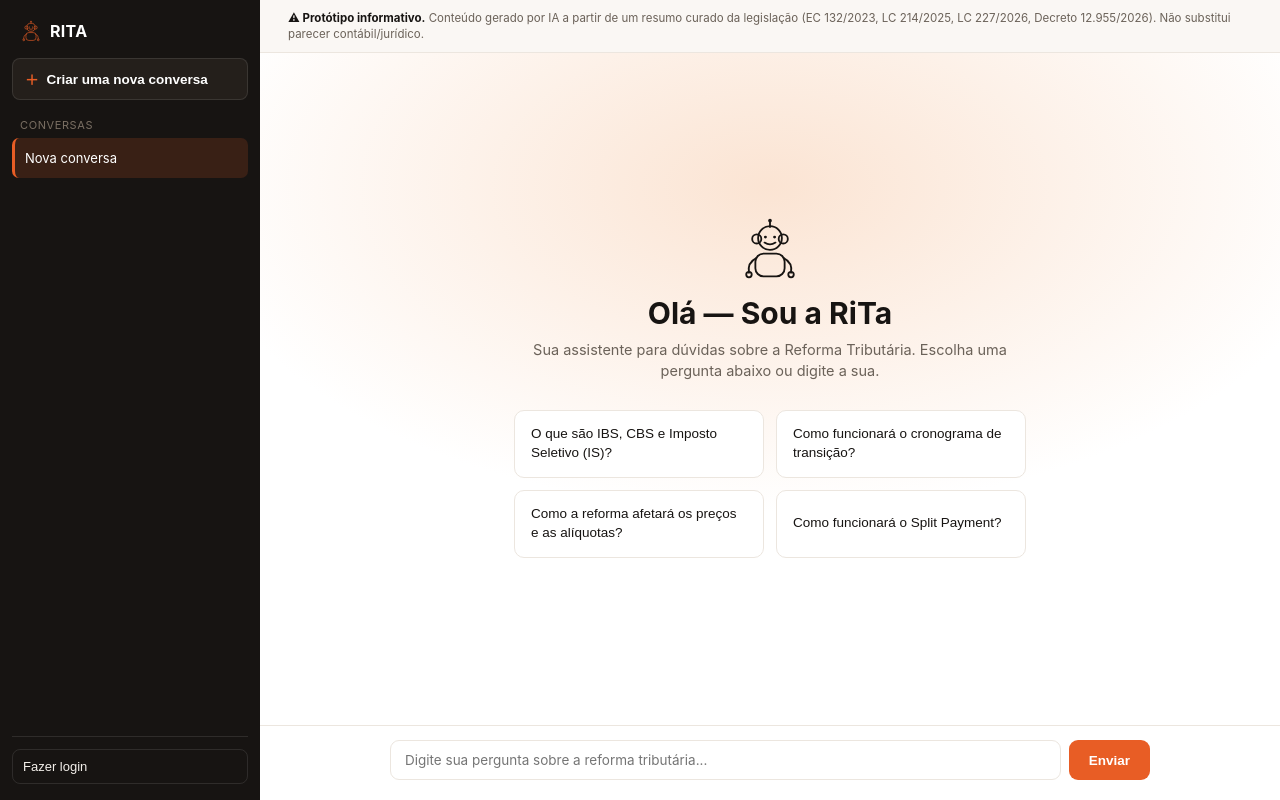
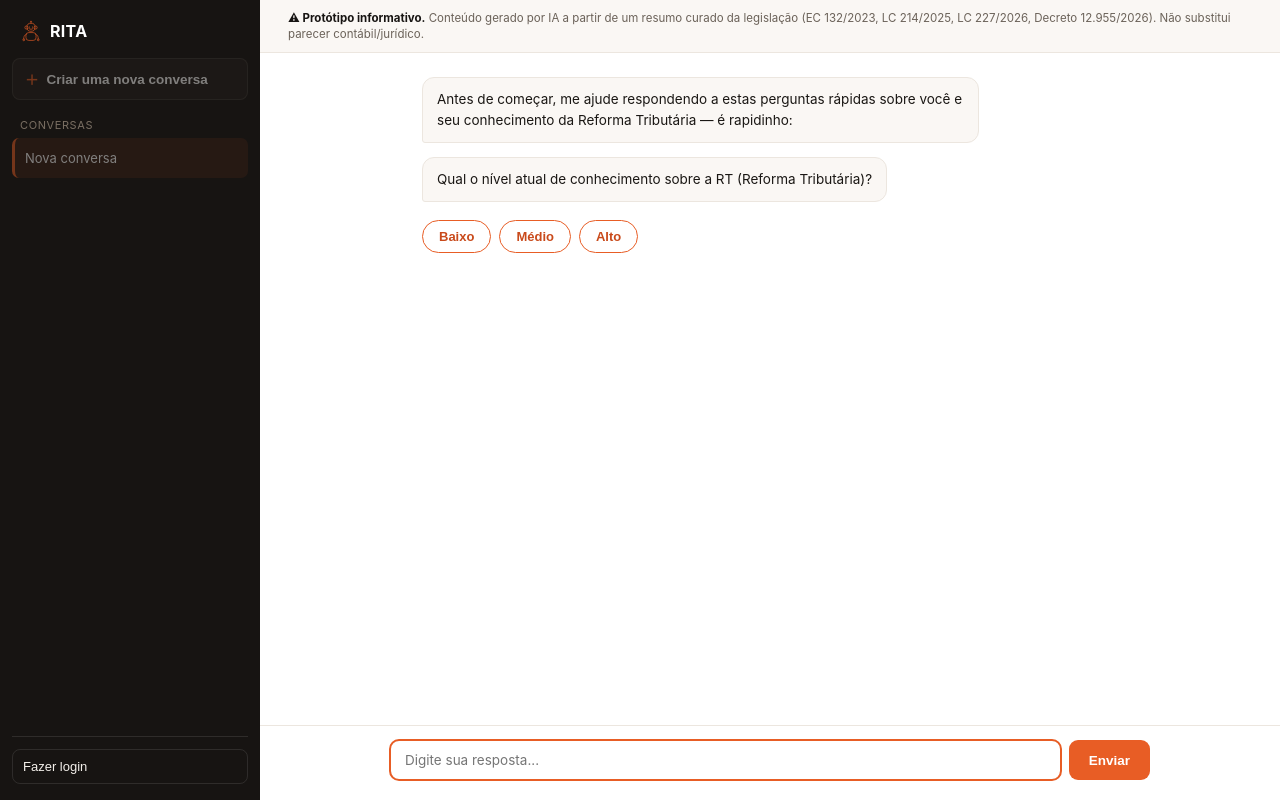
Before and after one commit to phfreitas0308-droid/RIta-1.1, a website: page index.html in a window 1280 px wide. Drawn offline with Linux system fonts and the light colour scheme.

Commit message:
Update index.html

```diff
--- a/index.html
+++ b/index.html
@@ -260,6 +260,25 @@
   }
   .quick-card:hover { border-color: var(--accent); background: #FFF6F0; }
 
+  /* Botões de resposta rápida da pesquisa de perfil obrigatória */
+  .survey-options {
+    display: flex;
+    flex-wrap: wrap;
+    gap: 8px;
+    margin: 4px 0 14px;
+  }
+  .survey-option-btn {
+    padding: 8px 16px;
+    background: #FFFFFF;
+    border: 1px solid var(--accent);
+    color: var(--accent-dark);
+    border-radius: 999px;
+    font-size: 13px;
+    font-weight: 600;
+    cursor: pointer;
+  }
+  .survey-option-btn:hover { background: var(--accent); color: #FFFFFF; }
+
   /* Chat transcript */
   .chat {
     padding: 24px 32px;
@@ -448,25 +467,27 @@ const SUGESTOES = [
 const STORAGE_KEY = "rita_conversations";
 const ACTIVE_KEY = "rita_active_id";
 const USER_KEY = "rita_user";
-const SURVEY_KEY = "rita_survey_v1";
+// v2: mudou de "8 perguntas + identificação, pedidas após o limite de 4
+// perguntas" para "11 perguntas, sem identificação, obrigatórias ANTES de
+// liberar o chat". Trocar a versão da chave força até quem já tinha
+// respondido a pesquisa antiga a responder essa nova.
+const SURVEY_KEY = "rita_survey_v2";
 
-// Perguntas de identificação, feitas só se o visitante ainda não tiver
-// logado (nome/cargo/empresa) — evita perguntar de novo o que o login já
-// coletou. As 8 perguntas de perfil em si vêm depois, sempre.
-const SURVEY_QUESTOES_ID = [
-  { key: "nome", label: "Nome" },
-  { key: "cargo", label: "Cargo" },
-  { key: "empresa", label: "Empresa que Trabalha" },
-];
+// As 11 perguntas obrigatórias feitas ao visitante ANTES de liberar o chat,
+// nessa ordem. "opcoes" (quando presente) faz a RITA mostrar botões de
+// resposta rápida no chat, além de aceitar resposta digitada normalmente.
 const SURVEY_QUESTOES = [
-  { key: "nivelConhecimento", label: "Qual é seu nível atual de conhecimento sobre Reforma Tributária?" },
-  { key: "duvidas", label: "Quais são suas principais dúvidas ou pontos de incerteza sobre reforma tributaria?" },
-  { key: "aprofundar", label: "Em qual aspecto da reforma você gostaria de se aprofundar mais?" },
-  { key: "desafio", label: "Qual é seu principal desafio atual com a implementação?" },
-  { key: "projetos", label: "Você já trabalhou ou está trabalhando em projetos relacionados à adequação da Reforma Tributária?" },
-  { key: "regimeEspecificoGeral", label: "Você está familiarizado com os conceitos da Reforma Específica e Regime Geral?" },
-  { key: "creditamento", label: "Qual é seu grau de familiaridade com as regras de creditamento (CBS/IBS)?" },
-  { key: "frequenciaConsulta", label: "Com que frequência você consulta a legislação da Reforma Tributária (LC 214, Decreto 12.955)?" },
+  { key: "nivelConhecimento", label: "Qual o nível atual de conhecimento sobre a RT (Reforma Tributária)?", opcoes: ["Baixo", "Médio", "Alto"] },
+  { key: "nivelOtimismo", label: "Qual o seu nível de otimismo sobre a RT?", opcoes: ["Baixo", "Médio", "Alto"] },
+  { key: "elementoAprofundar", label: "Em duas palavras, qual é o elemento da RT que você gostaria de se aprofundar mais?" },
+  { key: "principalDesafio", label: "Em duas palavras, qual é o principal desafio com a implementação?" },
+  { key: "elementoIncerteza", label: "Em duas palavras, qual é o principal elemento de incerteza?" },
+  { key: "simplificaAmbienteNegocios", label: "A RT tornará o ambiente de negócios mais simples depois de implementada?", opcoes: ["Sim", "Não"] },
+  { key: "familiaridadeRegimes", label: "Você está familiarizado com os conceitos de Regime Geral e Regime Específico?", opcoes: ["Sim", "Não"] },
+  { key: "bancoNotaFiscal", label: "Com base no seu conhecimento, Banco terá que emitir Nota Fiscal em alguns casos?", opcoes: ["Sim", "Não", "Depende"] },
+  { key: "seguradoraDeducaoSinistros", label: "Com base no seu conhecimento, Seguradora deduzirá sinistros pagos a não contribuintes de IBS e CBS?", opcoes: ["Sim", "Não", "Depende"] },
+  { key: "subadquirentesDeRE", label: "Com base no seu conhecimento, para Meios de Pagamentos, as sub-adquirentes se sujeitarão à DeRE?", opcoes: ["Sim", "Não", "Depende"] },
+  { key: "efeitosReprecificacao", label: "Você identifica efeitos na reprecificação do seu negócio com a RT?", opcoes: ["Sim", "Não"] },
 ];
 const MAX_PERGUNTAS_POR_SESSAO = 4; // limite de perguntas por conversa (também aplicado no servidor, em api/chat.js)
 
@@ -496,14 +517,15 @@ const limitNoteEl = document.getElementById('limitNote');
 const limitNewChatLink = document.getElementById('limitNewChatLink');
 const questionCounterEl = document.getElementById('questionCounter');
 
-// ---------------- PESQUISA DE PERFIL (pós-limite) ----------------
-// Ao atingir o limite de perguntas de uma conversa, a RITA conduz — dentro do
-// próprio chat — as perguntas de SURVEY_QUESTOES (e, se o visitante ainda não
-// tiver logado, também SURVEY_QUESTOES_ID antes delas). É obrigatório
-// responder para poder abrir uma nova conversa; por isso a navegação lateral
-// (nova conversa / trocar de conversa / excluir) fica bloqueada enquanto
-// pesquisaAtiva for true. A pesquisa só é pedida uma vez por navegador —
-// depois de respondida, fica marcada em SURVEY_KEY no localStorage.
+// ---------------- PESQUISA DE PERFIL (obrigatória, logo na entrada) ----------------
+// É a primeira coisa que o visitante faz: antes de liberar o chat, a RITA
+// conduz — dentro do próprio chat — as 11 perguntas de SURVEY_QUESTOES, uma
+// de cada vez (com botões de resposta rápida para as de múltipla escolha).
+// Não pede nome/cargo/empresa — o login continua existindo, mas totalmente
+// separado e opcional, na barra lateral. Enquanto a pesquisa está em
+// andamento, a navegação lateral (nova conversa / trocar / excluir) e o
+// próprio chat ficam bloqueados. É pedida só uma vez por navegador — depois
+// de respondida, fica marcada em SURVEY_KEY no localStorage.
 let pesquisaAtiva = false;
 let pesquisaFila = [];
 let pesquisaRespostas = {};
@@ -521,29 +543,52 @@ function isSurveyCompleted() {
 }
 
 function iniciarPesquisa() {
-  if (pesquisaAtiva) return;
+  if (pesquisaAtiva || isSurveyCompleted()) return;
   pesquisaAtiva = true;
   pesquisaRespostas = {};
+  pesquisaFila = SURVEY_QUESTOES.slice();
 
-  const user = JSON.parse(localStorage.getItem(USER_KEY) || 'null');
-  const jaIdentificado = Boolean(user && user.nome && user.nome.trim());
-  if (jaIdentificado) {
-    pesquisaRespostas.nome = user.nome;
-    pesquisaRespostas.cargo = user.cargo || '';
-    pesquisaRespostas.empresa = user.empresa || '';
-    pesquisaFila = SURVEY_QUESTOES.slice();
-  } else {
-    pesquisaFila = SURVEY_QUESTOES_ID.concat(SURVEY_QUESTOES);
-  }
+  greetingEl.style.display = 'none';
+  chatEl.style.display = 'flex';
+  setEmptyState(false);
 
-  limitNoteEl.style.display = 'none';
-  addMessageEl('bot', 'Você atingiu o limite de perguntas desta conversa. Antes de abrir uma nova conversa, me ajude respondendo a estas perguntas rápidas sobre você e seu conhecimento da Reforma Tributária:');
-  addMessageEl('bot', pesquisaFila[0].label);
+  addMessageEl('bot', 'Antes de começar, me ajude respondendo a estas perguntas rápidas sobre você e seu conhecimento da Reforma Tributária — é rapidinho:');
+  mostrarPerguntaAtual();
   updateLimitState();
   inputEl.focus();
 }
 
-async function responderPesquisa(texto) {
+function mostrarPerguntaAtual() {
+  const pergunta = pesquisaFila[0];
+  addMessageEl('bot', pergunta.label);
+  if (pergunta.opcoes && pergunta.opcoes.length) {
+    renderOpcoesPesquisa(pergunta.opcoes);
+  }
+}
+
+// Mostra botões de resposta rápida (Sim/Não/Depende, Baixo/Médio/Alto etc.)
+// logo abaixo da pergunta — além deles, o campo de texto normal continua
+// funcionando, para quem preferir digitar a resposta.
+function renderOpcoesPesquisa(opcoes) {
+  const wrap = document.createElement('div');
+  wrap.className = 'survey-options';
+  opcoes.forEach((opt) => {
+    const btn = document.createElement('button');
+    btn.type = 'button';
+    btn.className = 'survey-option-btn';
+    btn.textContent = opt;
+    btn.onclick = () => {
+      if (!pesquisaAtiva) return;
+      wrap.remove();
+      submeterRespostaPesquisa(opt);
+    };
+    wrap.appendChild(btn);
+  });
+  chatEl.appendChild(wrap);
+  chatEl.scrollTop = chatEl.scrollHeight;
+}
+
+async function submeterRespostaPesquisa(texto) {
   const pergunta = pesquisaFila.shift();
   pesquisaRespostas[pergunta.key] = texto;
   addMessageEl('user', texto);
@@ -551,20 +596,32 @@ async function responderPesquisa(texto) {
   if (pesquisaFila.length === 0) {
     await finalizarPesquisa();
   } else {
-    addMessageEl('bot', pesquisaFila[0].label);
+    mostrarPerguntaAtual();
   }
 }
 
 async function finalizarPesquisa() {
   pesquisaAtiva = false;
   localStorage.setItem(SURVEY_KEY, JSON.stringify({ completed: true, respondidoEm: new Date().toISOString() }));
-  addMessageEl('bot', 'Obrigada pelas respostas — isso ajuda bastante a melhorar a RITA. Já pode abrir uma nova conversa quando quiser.');
+  addMessageEl('bot', 'Obrigada pelas respostas! Agora você já pode conversar comigo — digite sua pergunta sobre a Reforma Tributária abaixo.');
 
   try {
+    // Se a pessoa já tiver feito login (opcional, na barra lateral), anexa
+    // nome/cargo/empresa à resposta só para ajudar a identificar quem
+    // respondeu — sem perguntar isso de novo na pesquisa.
+    const user = JSON.parse(localStorage.getItem(USER_KEY) || 'null');
+    const respostasComIdentificacao = Object.assign(
+      {
+        nome: (user && user.nome) || '',
+        cargo: (user && user.cargo) || '',
+        empresa: (user && user.empresa) || '',
+      },
+      pesquisaRespostas
+    );
     await fetch('/api/survey', {
       method: 'POST',
       headers: { 'Content-Type': 'application/json' },
-      body: JSON.stringify({ respostas: pesquisaRespostas })
+      body: JSON.stringify({ respostas: respostasComIdentificacao })
     });
   } catch (err) {
     // não bloqueia a experiência do visitante se o registro no servidor falhar
@@ -641,11 +698,14 @@ function updateLimitState() {
   const count = countPerguntas(conv);
   const atingiuLimite = count >= MAX_PERGUNTAS_POR_SESSAO;
 
-  // Se o limite foi atingido e a pesquisa de perfil ainda não foi respondida
-  // neste navegador, a RITA assume a condução da conversa (iniciarPesquisa) —
-  // isso reaproveita a mesma caixa de texto, então ela não pode ficar
-  // desabilitada nesse caso.
-  if (atingiuLimite && !isSurveyCompleted() && !pesquisaAtiva) {
+  // A pesquisa de perfil é obrigatória ANTES de liberar o chat (não depende
+  // mais do limite de perguntas) — enquanto não for respondida neste
+  // navegador, a RITA assume a condução da conversa (iniciarPesquisa), então
+  // o campo de texto não pode ficar desabilitado nesse caso. Esse check aqui
+  // (além da chamada no carregamento inicial da página) é uma rede de
+  // segurança: garante que a pesquisa é imposta mesmo que updateLimitState()
+  // seja chamada antes de rodar a checagem inicial.
+  if (!isSurveyCompleted() && !pesquisaAtiva) {
     iniciarPesquisa();
     return; // iniciarPesquisa() já chama updateLimitState() de novo no final
   }
@@ -897,7 +957,7 @@ async function sendMessage() {
   if (pesquisaAtiva) {
     inputEl.value = '';
     sendBtn.disabled = true;
-    await responderPesquisa(question);
+    await submeterRespostaPesquisa(question);
     updateLimitState(); // reabilita input/sendBtn para a próxima pergunta, ou trava tudo se a pesquisa acabou
     if (!inputEl.disabled) inputEl.focus();
     return;
```
